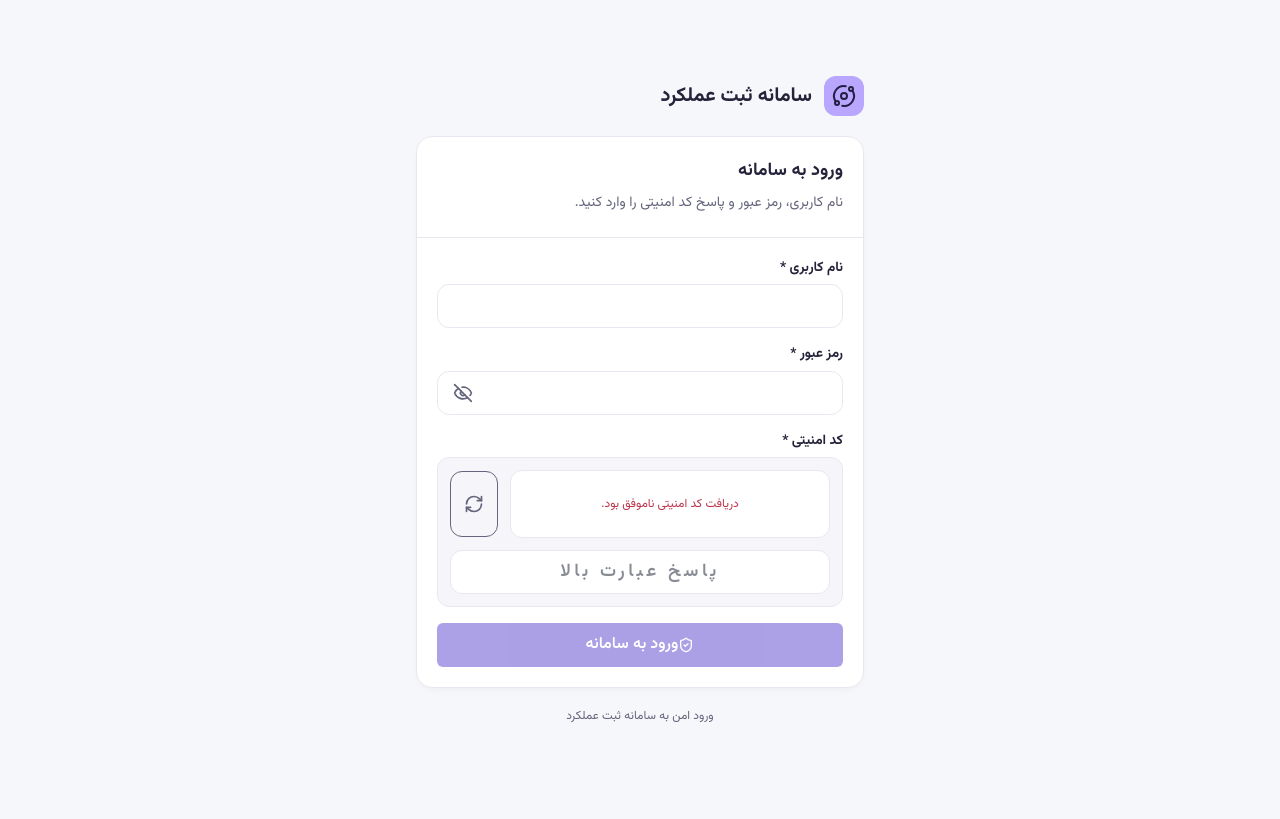
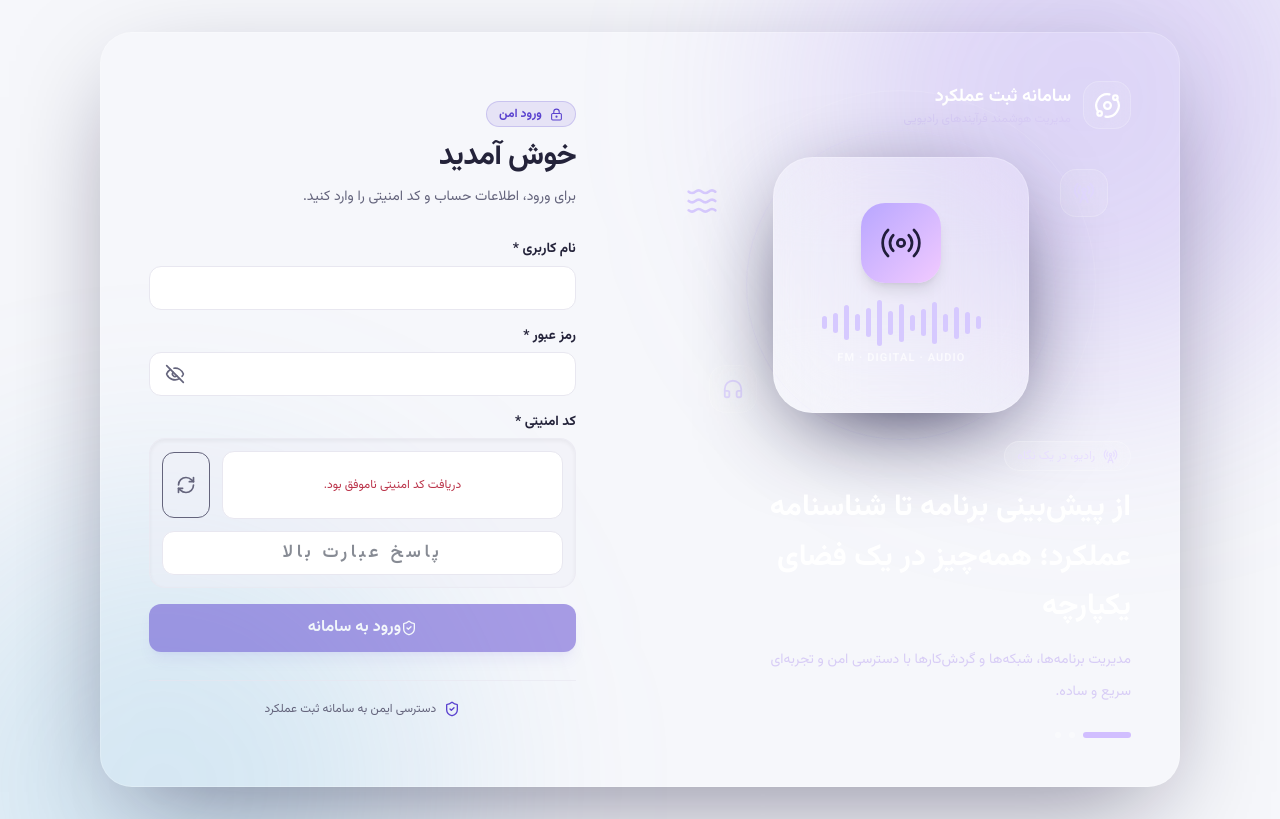
Before and after one commit to ShahinKian/pmd-front, a Next.js app: page /login in a window 1280 px wide. Built offline with nearby package versions, Linux system fonts and the light colour scheme; no server answers.

Commit message:
feat(auth): build glass radio login with wave artwork and secure live captcha form

```diff
--- a/app/login/page.tsx
+++ b/app/login/page.tsx
@@ -2,14 +2,12 @@
 
 import { FormEvent, useEffect, useRef, useState } from "react";
 import { useRouter } from "next/navigation";
-import { Eye, EyeOff, Loader2, RefreshCw, ShieldCheck, Orbit, UserRound, LockKeyhole } from "lucide-react";
-import { SiteLogo } from "@/components/svg";
+import { Eye, EyeOff, Loader2, RefreshCw, ShieldCheck, Orbit, RadioTower, LockKeyhole } from "lucide-react";
+import { RadioArtwork } from "@/components/auth/radio-artwork";
 import { Button } from "@/components/ui/button";
 import { Input } from "@/components/ui/input";
-import { Label } from "@/components/ui/label";
 import StatusAlert from "@/components/ui/status-alert";
 import { apiClient, apiErrorMessage } from "@/lib/http/client";
-import { cn } from "@/lib/utils";
 import { useSWRConfig } from "swr";
 
 export default function LoginPage() {
@@ -117,20 +115,37 @@ export default function LoginPage() {
   }
 
   return (
-    <main className="grid min-h-dvh place-items-center bg-[#f6f7fb] px-4 py-8 dark:bg-[#161623]">
-      <div className="grid w-full max-w-md gap-5">
-        <div className="flex items-center gap-3 text-xl font-black text-foreground">
-          <span className="brand-mark size-10"><Orbit className="size-6"/></span>
-          سامانه ثبت عملکرد
-        </div>
-        <section className="panel overflow-hidden">
-          <div className="border-b border-border px-5 py-5">
-            <h1 className="text-lg font-extrabold">ورود به سامانه</h1>
-            <p className="mt-1 text-sm leading-7 text-muted-foreground">
-              نام کاربری، رمز عبور و پاسخ کد امنیتی را وارد کنید.
-            </p>
+    <main className="radio-login relative isolate flex min-h-dvh items-center justify-center overflow-hidden px-4 py-8 sm:px-6 lg:px-8">
+      <div className="radio-login-glow pointer-events-none absolute -right-20 -top-44 size-[550px] rounded-full bg-[#9572ec]/25 blur-[110px]" aria-hidden="true"/>
+      <div className="radio-login-glow pointer-events-none absolute -bottom-60 -left-28 size-[550px] rounded-full bg-[#58a9d6]/20 blur-[115px]" aria-hidden="true"/>
+      <div className="radio-login-grid pointer-events-none absolute inset-0 opacity-40" aria-hidden="true"/>
+      <div className="radio-login-shell relative z-10 grid w-full max-w-[1080px] overflow-hidden rounded-[2rem] border border-white/20 shadow-[0_35px_110px_-30px_#0c082c80] lg:grid-cols-[1.03fr_.97fr]">
+        <section className="radio-login-intro relative hidden min-h-[640px] flex-col justify-between overflow-hidden p-10 text-white lg:flex xl:p-12">
+          <div className="relative z-10 flex items-center gap-3">
+            <span className="grid size-12 place-items-center rounded-2xl border border-white/20 bg-white/10 backdrop-blur-xl"><Orbit size={27}/></span>
+            <div><strong className="block text-lg font-black">سامانه ثبت عملکرد</strong><span className="block text-xs text-[#d8cdf6]">مدیریت هوشمند فرآیندهای رادیویی</span></div>
           </div>
-          <form onSubmit={submit} noValidate className="grid gap-4 px-5 py-5"
+          <RadioArtwork/>
+          <div className="relative z-10">
+            <span className="mb-3 inline-flex items-center gap-2 rounded-full border border-white/20 bg-white/10 px-3 py-1.5 text-xs text-[#e8dfff] backdrop-blur-lg"><RadioTower size={15}/> رادیو، در یک نگاه</span>
+            <h2 className="max-w-md text-3xl font-black leading-[1.65]">از پیش‌بینی برنامه تا شناسنامه عملکرد؛ همه‌چیز در یک فضای یکپارچه</h2>
+            <p className="mt-3 max-w-sm text-sm leading-8 text-[#d8cdf6]">مدیریت برنامه‌ها، شبکه‌ها و گردش‌کارها با دسترسی امن و تجربه‌ای سریع و ساده.</p>
+            <div className="mt-6 flex items-center gap-2" aria-hidden="true">
+              <span className="h-1.5 w-12 rounded-full bg-[#d1beff]"/><span className="size-1.5 rounded-full bg-white/40"/><span className="size-1.5 rounded-full bg-white/40"/>
+            </div>
+          </div>
+        </section>
+        <section className="radio-login-form relative flex min-h-[590px] flex-col justify-center px-6 py-8 sm:px-10 sm:py-10 lg:px-12">
+          <div className="mb-8 lg:hidden">
+            <span className="mb-4 grid size-12 place-items-center rounded-2xl bg-[#b8a6ff] text-[#211d3c]"><Orbit size={26}/></span>
+            <span className="text-lg font-black">سامانه ثبت عملکرد</span>
+          </div>
+          <div className="mb-7">
+            <span className="mb-3 inline-flex items-center gap-2 rounded-full border border-primary/20 bg-primary/10 px-3 py-1 text-xs font-bold text-primary"><LockKeyhole size={13}/> ورود امن</span>
+            <h1 className="text-2xl font-black tracking-tight text-foreground sm:text-3xl">خوش آمدید</h1>
+            <p className="mt-2 text-sm leading-7 text-muted-foreground">برای ورود، اطلاعات حساب و کد امنیتی را وارد کنید.</p>
+          </div>
+          <form onSubmit={submit} noValidate className="grid gap-4"
             onBlurCapture={event => {
               const input=event.target as unknown as HTMLInputElement;
               if (input.name && ["userName","password","captcha"].includes(input.name)) {
@@ -163,7 +178,7 @@ export default function LoginPage() {
             </div>
             <div className="field">
               <label htmlFor="captcha" className="label">کد امنیتی *</label>
-              <div className="rounded-xl border border-border bg-muted/60 p-3">
+              <div className="rounded-2xl border border-border/60 bg-muted/50 p-3 shadow-inner">
                 <div className="flex items-center gap-3">
                   <div className="min-w-0 flex-1 overflow-hidden rounded-xl border border-border bg-white">
                     {captchaSrc && !captchaFailed ? (
@@ -188,13 +203,15 @@ export default function LoginPage() {
             </div>
             {message ? <StatusAlert type="error" title="ورود ناموفق بود" message={message}
               dismissible onDismiss={()=>setMessage("")}/> : null}
-            <Button type="submit" size="lg" className="w-full" disabled={loading || captchaLoading || captchaFailed}>
+            <Button type="submit" size="lg" className="w-full !h-12 !rounded-xl font-bold shadow-lg shadow-primary/15" disabled={loading || captchaLoading || captchaFailed}>
               {loading ? <Loader2 className="size-4 animate-spin"/> : <ShieldCheck className="size-4"/>}
               {loading ? "در حال بررسی و ورود..." : "ورود به سامانه"}
             </Button>
           </form>
+          <div className="mt-7 flex items-center justify-center gap-2 border-t border-border/60 pt-5 text-xs text-muted-foreground">
+            <ShieldCheck size={16} className="text-primary"/> دسترسی ایمن به سامانه ثبت عملکرد
+          </div>
         </section>
-        <p className="text-center text-xs text-muted-foreground">ورود امن به سامانه ثبت عملکرد</p>
       </div>
     </main>
   );
```
